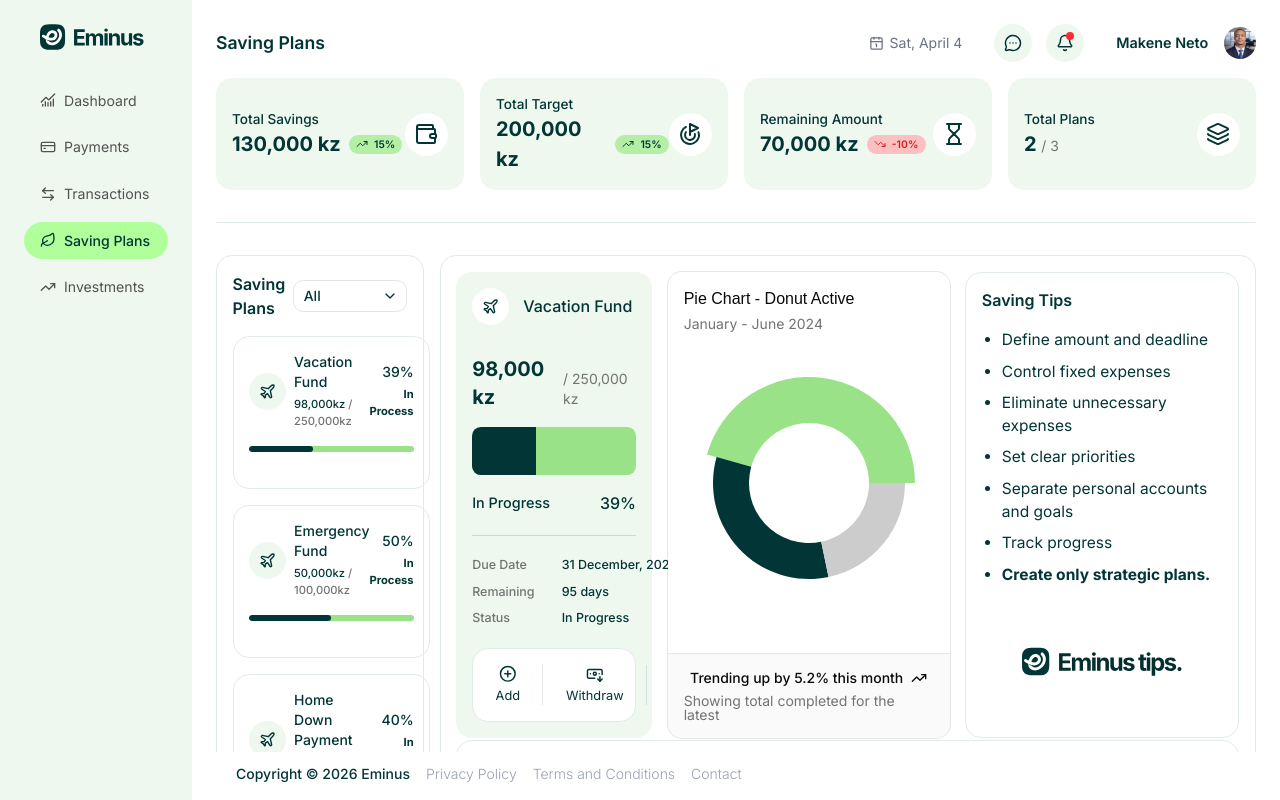
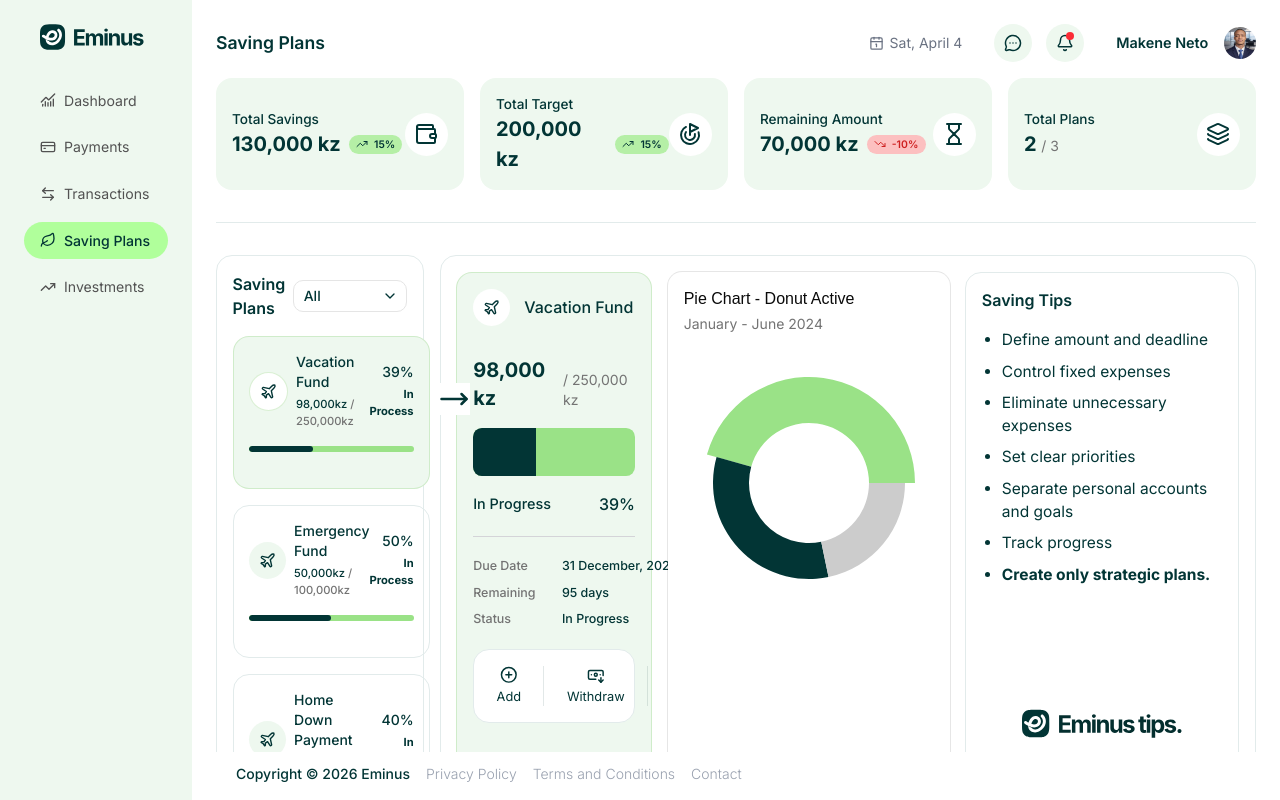
Before and after one commit to makeneto/eminus, a React (Vite) app: page /plans in a window 1280 px wide. Built offline with nearby package versions, Linux system fonts and the light colour scheme.

Commit message:
feat: developing plan insights section

```diff
--- /dev/null
+++ b/src/components/savingPlans/PlanInsights.tsx
@@ -0,0 +1,41 @@
+import { CalendarClock, Trophy } from "lucide-react"
+import Frame from "../ui/Frame"
+import FrameHeader from "../ui/FrameHeader"
+
+export default function PlanInsights() {
+  return (
+    <Frame className="plans__insights">
+      <FrameHeader title="Plan Insights" />
+
+      <div className="grid gap-4">
+        <div className="flex items-center gap-4 py-4 border-b">
+          <div className="bg-[#fef9c3] p-2.5 rounded-full">
+            <CalendarClock size={19} className="text-[#ca8a04]" />
+          </div>
+          <div>
+            <p className="text-xs text-gray-600">
+              Monthly contribution needed
+            </p>
+            <h2 className="font-semibold">
+              18 750 kz <span className="font-normal text-xs"> / month</span>
+            </h2>
+            <span className="text-xs text-gray-600 flex items-center gap-1">
+              across <h1 className="font-semibold">Vacation Fund</h1> plan
+            </span>
+          </div>
+        </div>
+
+        <div className="flex items-center gap-4 py-4">
+          <div className="bg-[#dcfce7] p-2.5 rounded-full">
+            <Trophy size={19} className="text-[#16a34a]" />
+          </div>
+          <div>
+            <p className="text-xs text-gray-600">Fastest to complete</p>
+            <h2 className="font-semibold">Emergency Fund</h2>
+            <p className="text-xs text-gray-600">~ 3 months at current pace</p>
+          </div>
+        </div>
+      </div>
+    </Frame>
+  )
+}
--- a/src/components/savingPlans/PlansList.tsx
+++ b/src/components/savingPlans/PlansList.tsx
@@ -3,6 +3,7 @@ import Frame from "../ui/Frame"
 import FrameHeader from "../ui/FrameHeader"
 import SelectFilter from "../ui/SelectFilter"
 import SinglePlan from "./SinglePlan"
+import PlanInsights from "./PlanInsights"
 
 export default function PlansList() {
   return (
@@ -18,18 +19,21 @@ export default function PlansList() {
             saving={98000}
             target={250000}
             type="main"
+            isActive={true}
           />
           <SinglePlan
             title="Emergency Fund"
             saving={50000}
             target={100000}
             type="main"
+            isActive={false}
           />
           <SinglePlan
             title="Home Down Payment"
             saving={200000}
             target={500000}
             type="main"
+            isActive={false}
           />
         </div>
 
@@ -37,6 +41,8 @@ export default function PlansList() {
           <Plus size={14} /> Add Plan
         </button>
       </div>
+
+      <PlanInsights />
     </Frame>
   )
 }
--- a/src/components/savingPlans/SinglePlan.tsx
+++ b/src/components/savingPlans/SinglePlan.tsx
@@ -1,13 +1,14 @@
 import Frame from "../ui/Frame"
 import SettingButton from "../ui/SettingButton"
 import ProgressBar from "../ui/ProgressBar"
-import { Plane } from "lucide-react"
+import { MoveRight, Plane } from "lucide-react"
 
 interface SinglePlanProps {
   title: string
   saving: number
   target: number
   type?: "main" | "secondary"
+  isActive?: boolean
 }
 
 export default function SinglePlan({
@@ -15,16 +16,17 @@ export default function SinglePlan({
   saving,
   target,
   type = "secondary",
+  isActive = false,
 }: SinglePlanProps) {
   const isMain = type === "main"
   const process = Math.round((saving / target) * 100)
 
   return (
-    <Frame className="plans__card">
+    <Frame className={`plans__card ${isActive && "plans__card--active"}`}>
       {isMain ? (
         <>
           {/* MAIN */}
-          <div className="flex items-center justify-between w-full ">
+          <div className="relative flex items-center justify-between w-full ">
             <div className="flex items-center gap-2">
               <div className="p-2.5 rounded-full plans__card--icon">
                 <Plane size={17} />
@@ -40,6 +42,8 @@ export default function SinglePlan({
                 </p>
               </div>
             </div>
+
+            {isActive && <MoveRight className="border border-white  bg-white absolute -right-14 top-[40%] w-8 h-auto" />}
 
             <div className="grid gap-1 text-right">
               <h2 className="text-sm font-medium">{process}%</h2>
--- a/src/css/styles.css
+++ b/src/css/styles.css
@@ -474,6 +474,15 @@ button {
   cursor: pointer;
   transition: all 0.2s ease-in-out;
 }
+.plans__card--active {
+  background-color: #eef8ef;
+  border: 0.1rem solid rgba(143, 209, 125, 0.3294117647);
+}
+.plans__card--active .plans__card--icon {
+  transition: all 0.2s ease-in-out;
+  background-color: white;
+  border: 0.1rem solid rgba(143, 209, 125, 0.3294117647);
+}
 .plans__card:hover {
   background-color: #eef8ef;
   border: 1px solid transparent;
@@ -481,12 +490,6 @@ button {
 .plans__card--icon {
   transition: all 0.2s ease-in-out;
   background-color: #eef8ef;
-}
-.plans__card--icon-edit {
-  cursor: pointer;
-}
-.plans__card--icon-edit:hover {
-  background-color: #044e4e;
 }
 .plans__card:hover .plans__card--icon {
   background-color: white;
@@ -511,6 +514,10 @@ button {
   grid-template-rows: repeat(3, 1fr);
   gap: 1rem;
 }
+.plans__insights {
+  border-top: 0.1rem solid rgba(143, 209, 125, 0.3294117647);
+  box-shadow: 0 0 10px rgba(0, 0, 0, 0.052);
+}
 .plans__resume {
   display: grid;
   gap: 0.98rem;
@@ -524,6 +531,7 @@ button {
 .plans__setting {
   padding: 1rem;
   background-color: #eef8ef;
+  border: 0.1rem solid rgba(143, 209, 125, 0.3294117647);
   border-radius: 1rem;
 }
 .plans__setting--list {
--- a/src/sass/base/_variables.scss
+++ b/src/sass/base/_variables.scss
@@ -15,4 +15,6 @@ $failed-color: #dc2626;
 
 $spacing: .98rem;
 $borderRadius: 1rem;
-$lightBorder: .1rem solid #e2ebeb;
+
+$lightGreyBorder: .1rem solid #e2ebeb;
+$lightGreenBorder: .1rem solid #8fd17d54;
--- a/src/sass/components/_cardControls.scss
+++ b/src/sass/components/_cardControls.scss
@@ -19,7 +19,7 @@
       }
 
       &--plans {
-            border: v.$lightBorder;
+            border: v.$lightGreyBorder;
             background-color: white;
             padding-block: 1rem;
 
--- a/src/sass/components/ui/_frame.scss
+++ b/src/sass/components/ui/_frame.scss
@@ -4,7 +4,7 @@
       display: flex;
       flex-direction: column;
       gap: 1rem;
-      border: v.$lightBorder;
+      border: v.$lightGreyBorder;
       border-radius: v.$borderRadius;
       padding: .97rem;
 
--- a/src/sass/layouts/_plans.scss
+++ b/src/sass/layouts/_plans.scss
@@ -38,6 +38,17 @@
             cursor: pointer;
             transition: all .2s ease-in-out;
 
+            &--active {
+                  background-color: v.$light-green;
+                  border: v.$lightGreenBorder;
+
+                  .plans__card--icon {
+                        transition: all .2s ease-in-out;
+                        background-color: white;
+                        border: v.$lightGreenBorder;
+                  }
+            }
+
             &:hover {
                   background-color: v.$light-green;
                   border: 1px solid transparent;
@@ -46,27 +57,18 @@
             &--icon {
                   transition: all .2s ease-in-out;
                   background-color: v.$light-green;
-
-                  &-edit {
-                        cursor: pointer;
-
-                        &:hover {
-                              background-color: v.$hovered-dark-green;
-                        }
-                  }
             }
 
             &:hover &--icon {
                   background-color: white;
             }
-
       }
 
       &__main {
             height: 79vh;
             margin-top: 2rem;
             padding-block: 2rem;
-            border-top: v.$lightBorder;
+            border-top: v.$lightGreyBorder;
             display: grid;
             grid-template-columns: 20% auto;
             gap: v.$spacing
@@ -75,7 +77,7 @@
       &__list {
             display: grid;
             gap: v.$spacing;
-            border-bottom: v.$lightBorder;
+            border-bottom: v.$lightGreyBorder;
             padding-bottom: v.$spacing;
 
             &--items {
@@ -83,6 +85,13 @@
                   grid-template-rows: repeat(3, 1fr);
                   gap: 1rem;
             }
+      }
+
+      &__insights {
+            // background-color: #eef8ef3d;
+            border-top: v.$lightGreenBorder;
+            box-shadow: 0 0 10px rgba(0, 0, 0, 0.052);
+
       }
 
       &__resume {
@@ -100,6 +109,7 @@
       &__setting {
             padding: 1rem;
             background-color: v.$light-green;
+            border: v.$lightGreenBorder;
             border-radius: v.$borderRadius;
 
             &--list {
```
Also changed, not shown: 1 other file (tests, documents, lock files or other folders).
